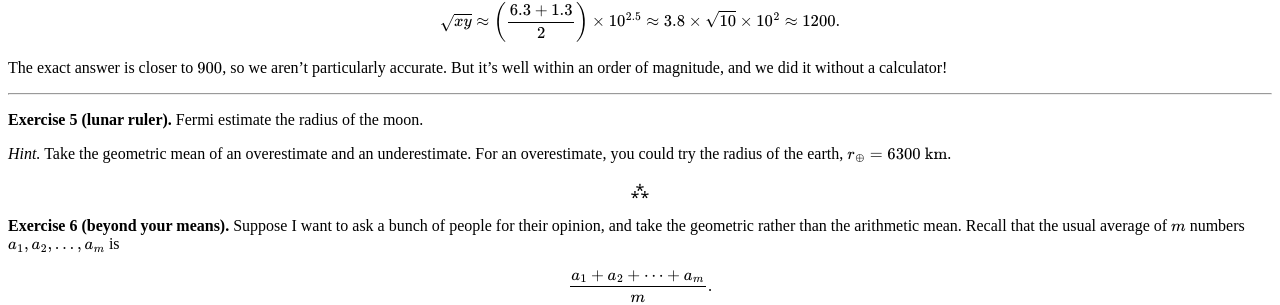
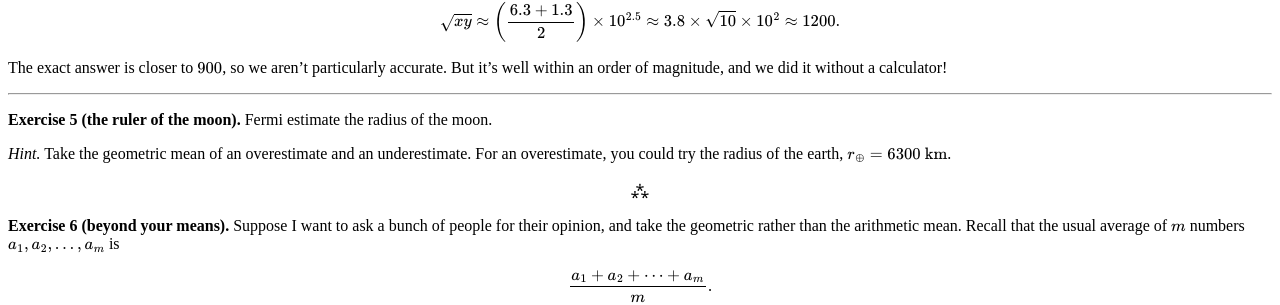
Before and after one commit to hapax/hapax.github.io, a Jekyll site: the page built from _posts/2020-02-24-napkin-hacks.md, in a window 1280 px wide and 900 px high, scrolled down 13047 px. Shown: the part 149-454 px from the top of the window. Built offline with Jekyll 4.4.1, drawn with Linux system fonts in a browser that asks for light colours; our own code applies the rules of GitHub Pages for plain Markdown files; formulas are drawn with MathJax 3; a script that is not in the unit is left out.

Commit message:
Update 2020-02-24-napkin-hacks.md

```diff
--- a/_posts/2020-02-24-napkin-hacks.md
+++ b/_posts/2020-02-24-napkin-hacks.md
@@ -848,7 +848,7 @@ without a calculator!
 
 ---
 
-**Exercise 5 (lunar ruler).** Fermi estimate the radius of the moon.
+**Exercise 5 (the ruler of the moon).** Fermi estimate the radius of the moon.
 
 *Hint.* Take the geometric mean of an overestimate and an underestimate.
 For an overestimate, you could try the radius of
```
